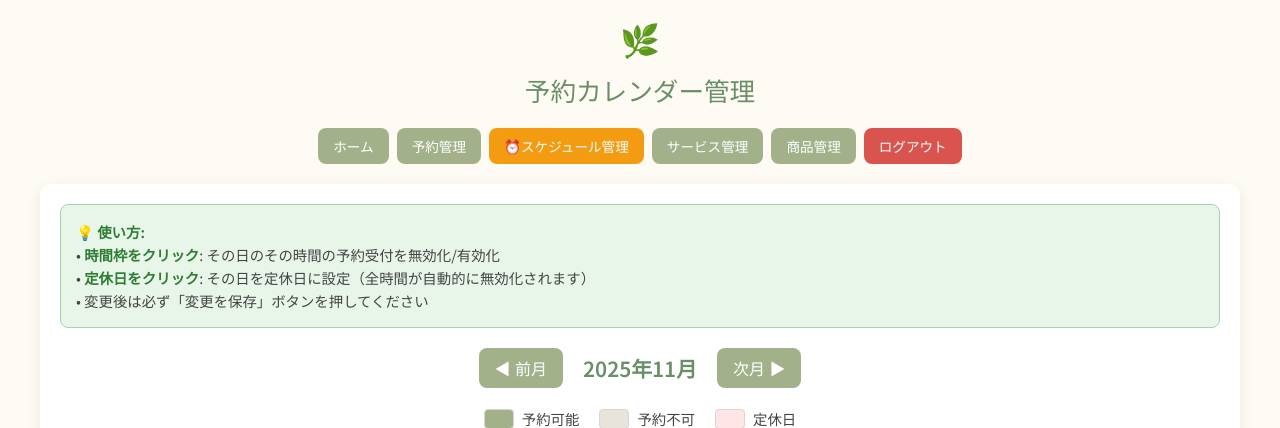
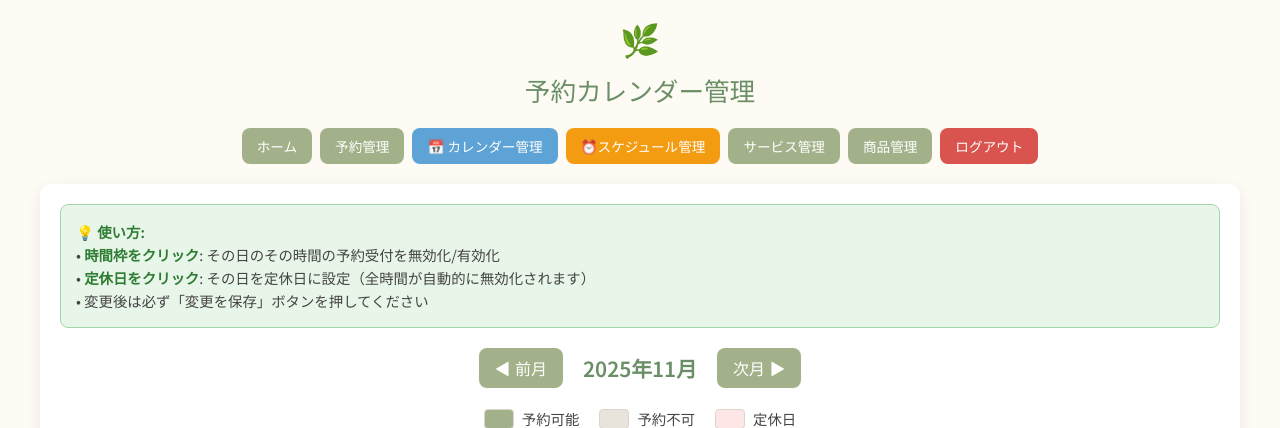
Before and after one commit to nitroskd/salon-booking, a Python web app: template templates/admin_calendar.html in a window 1280 px wide. Shown: the top 428 px of the page. Run offline with Jinja, Linux system fonts and the light colour scheme; the template is opened without the code that fills it, so the values that code supplies are empty.

Commit message:
必要な変更だけコミット

```diff
--- a/templates/admin_calendar.html
+++ b/templates/admin_calendar.html
@@ -273,6 +273,7 @@
   <nav>
     <a href="/">ホーム</a>
     <a href="/admin">予約管理</a>
+    <a href="/admin/calendar" class="btn-calendar">📅 カレンダー管理</a>
     <a href="/admin/schedule" class="btn-schedule">⏰スケジュール管理</a>
     <a href="/admin/services">サービス管理</a>
     <a href="/admin/products">商品管理</a>
```
